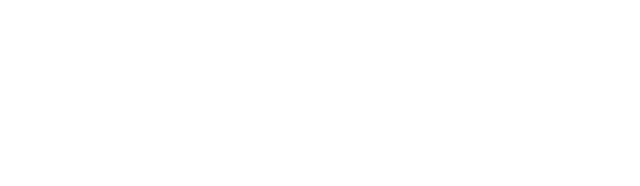
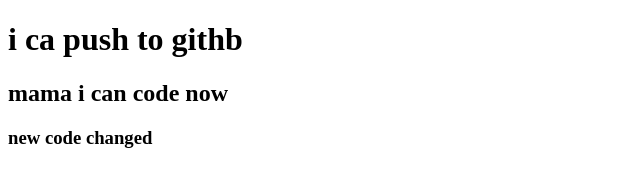
Before and after one commit to fazlerabbytalukder/my-first-repo, a plain HTML site: page index.html in a window 1280 px wide. Shown: the whole page, without its empty margins (0-640 px from the left). Drawn offline with Linux system fonts and the light colour scheme.

Commit message:
added header

```diff
--- a/index.html
+++ b/index.html
@@ -7,6 +7,8 @@
     <title>My First Github Repo</title>
 </head>
 <body>
-
+    <h1>i ca push to githb</h1>
+    <h2>mama i can code now</h2>
+    <h3>new code changed</h3>
 </body>
 </html>
```
